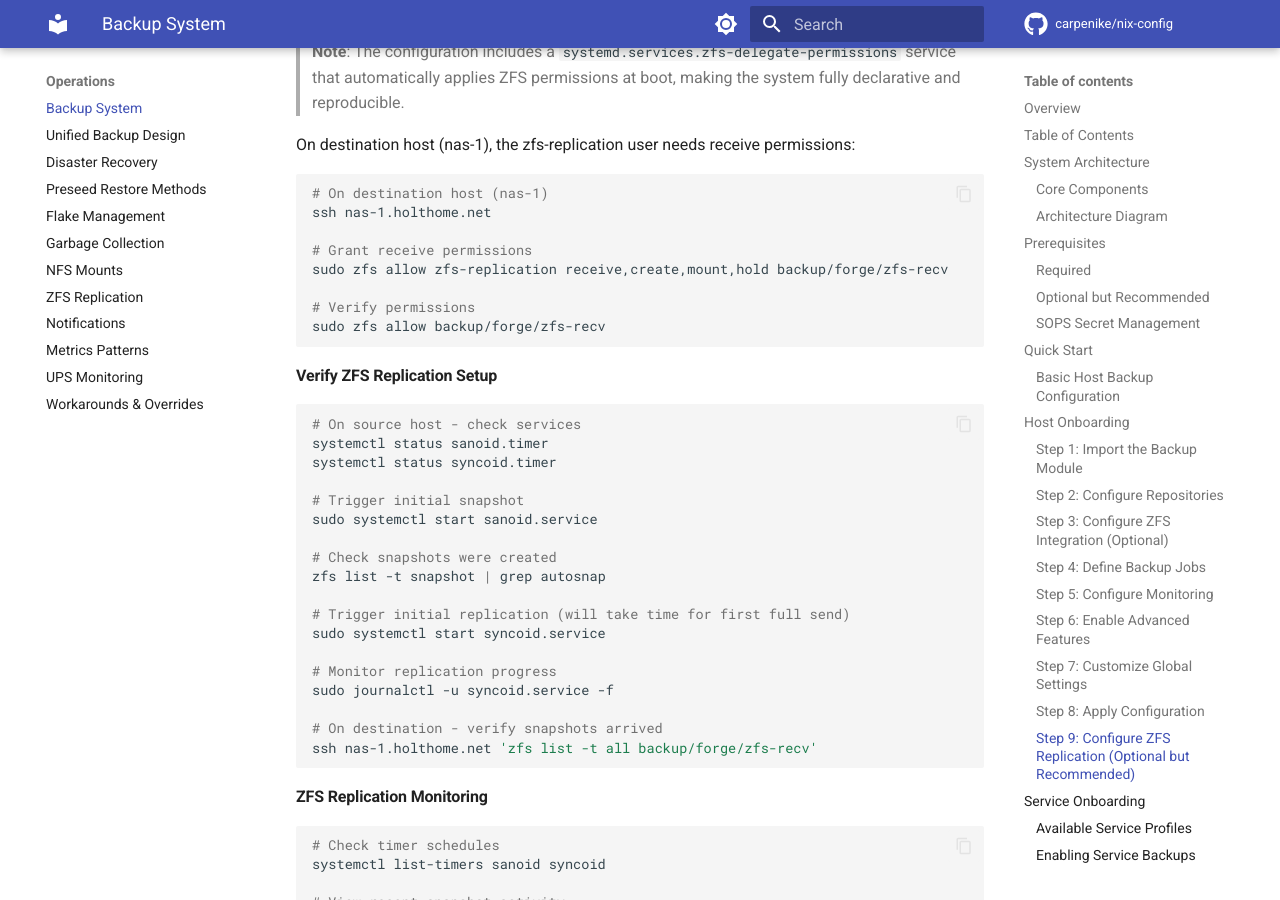
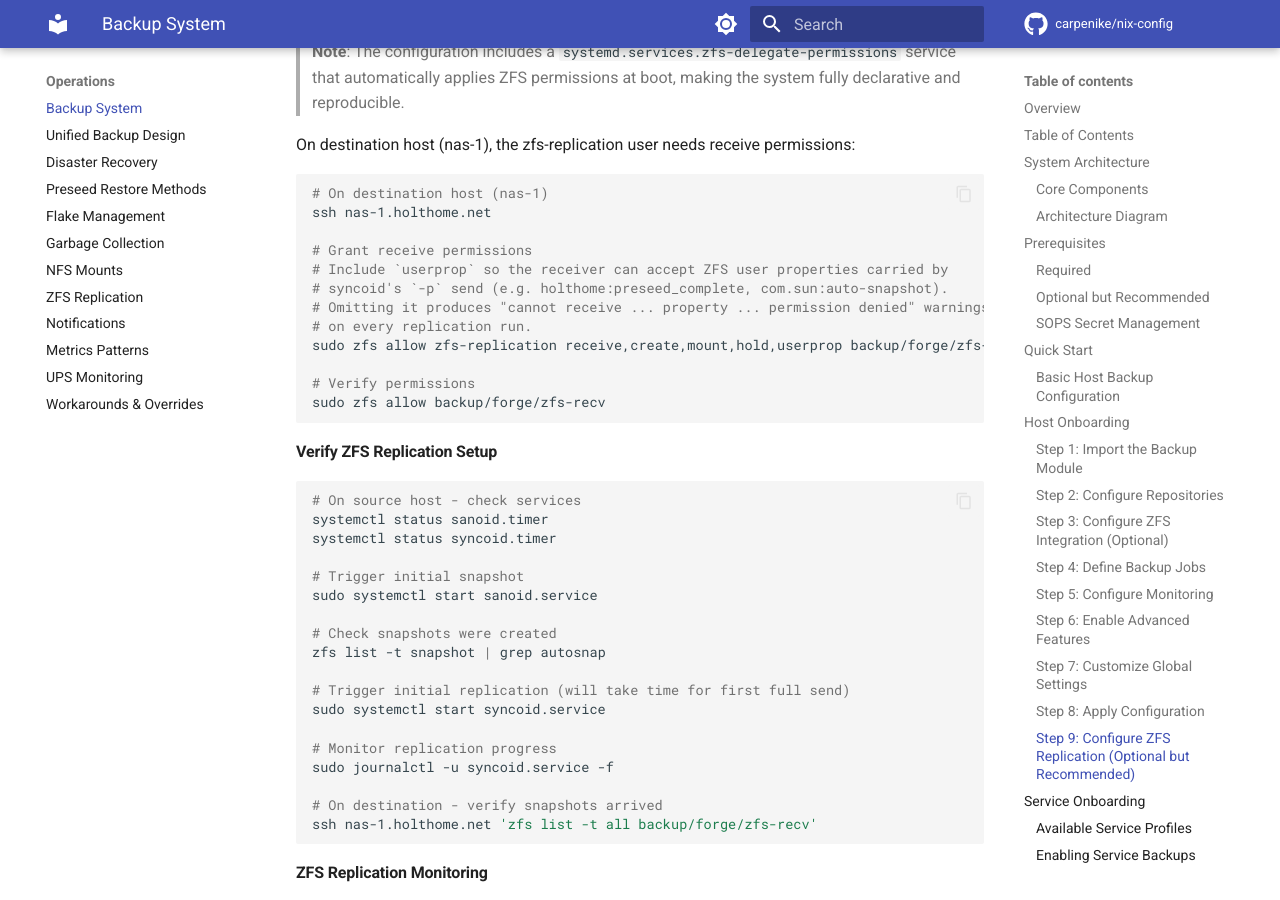
Before and after one commit to carpenike/nix-config, an MkDocs documentation site: the page built from docs/backup-system-onboarding.md, in a window 1280 px wide and 900 px high, scrolled down 12930 px. Built offline with MkDocs 1.6.1 and Material for MkDocs 9.7.7, drawn with Linux system fonts in a browser that asks for light colours; comment, search, counter and statistics services are not loaded.

Commit message:
fix(forge,nas-1): disable unused AI stack; grant userprop on ZFS receive
- forge: disable litellm and open-webui (unused; frees RAM/swap)
- nas-1: add userprop to zfs-replication receive delegation so syncoid
  -p property sends (holthome:preseed_complete, com.sun:auto-snapshot)
  are accepted instead of logging 'property permission denied' each run
- docs: note userprop requirement in backup-system-onboarding

```diff
--- a/docs/backup-system-onboarding.md
+++ b/docs/backup-system-onboarding.md
@@ -633,7 +633,11 @@ On destination host (nas-1), the zfs-replication user needs receive permissions:
 ssh nas-1.holthome.net
 
 # Grant receive permissions
-sudo zfs allow zfs-replication receive,create,mount,hold backup/forge/zfs-recv
+# Include `userprop` so the receiver can accept ZFS user properties carried by
+# syncoid's `-p` send (e.g. holthome:preseed_complete, com.sun:auto-snapshot).
+# Omitting it produces "cannot receive ... property ... permission denied" warnings
+# on every replication run.
+sudo zfs allow zfs-replication receive,create,mount,hold,userprop backup/forge/zfs-recv
 
 # Verify permissions
 sudo zfs allow backup/forge/zfs-recv
```
Also changed, not shown: 3 other files.
